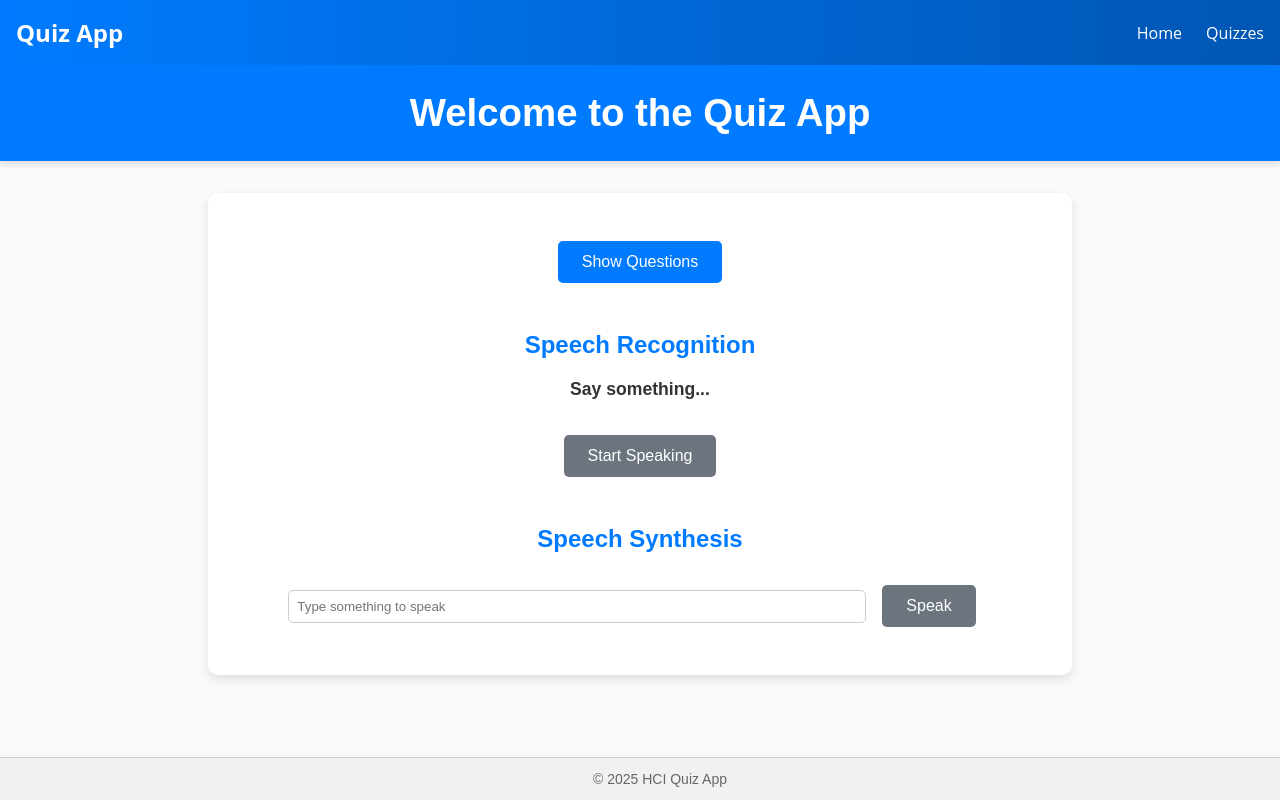
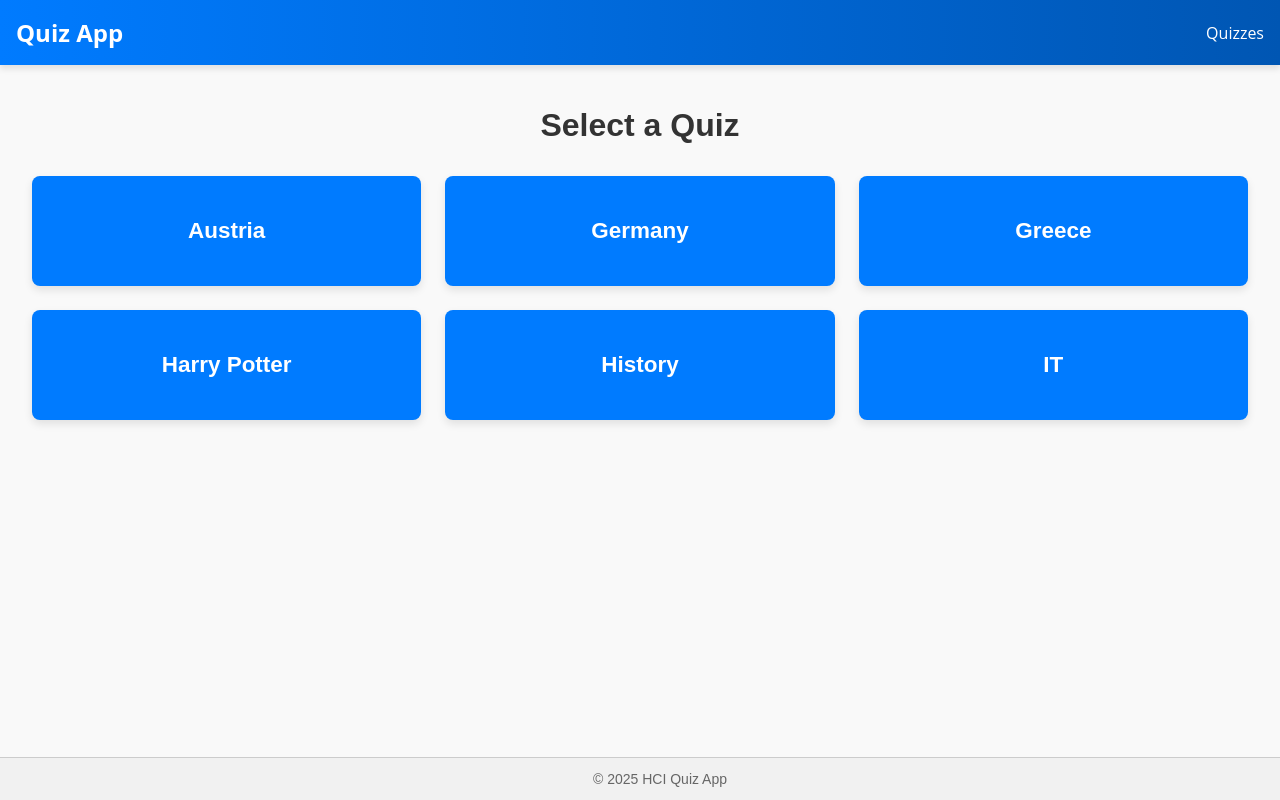
Before and after one commit to SgtGraf/hci-quiz-and-learn, an Angular app in the folder my-angular-app/: page / in a window 1280 px wide. Built offline with nearby package versions, Linux system fonts and the light colour scheme.

Commit message:
remove home page

```diff
--- a/my-angular-app/src/app/app.routes.ts
+++ b/my-angular-app/src/app/app.routes.ts
@@ -5,7 +5,7 @@
 import { QuizzesSelectionComponent } from './quizzes-selection/quizzes-selection.component';
 
 export const appRoutes: Routes = [
-  { path: '', component: HomeComponent },
+  { path: '', component: QuizzesSelectionComponent },
   { path: 'home', component: HomeComponent },
   { path: 'quizzes', component: QuizzesSelectionComponent },
   { path: 'quiz/:id', component: QuizComponent }
--- a/my-angular-app/src/app/navbar/navbar.component.html
+++ b/my-angular-app/src/app/navbar/navbar.component.html
@@ -1,7 +1,6 @@
 <nav class="navbar">
   <div class="navbar-brand">Quiz App</div>
   <div class="nav-links">
-    <a class="nav-link" routerLink="/home" routerLinkActive="active">Home</a>
     <a class="nav-link" routerLink="/quizzes" routerLinkActive="active">Quizzes</a>
   </div>
 </nav>
```
